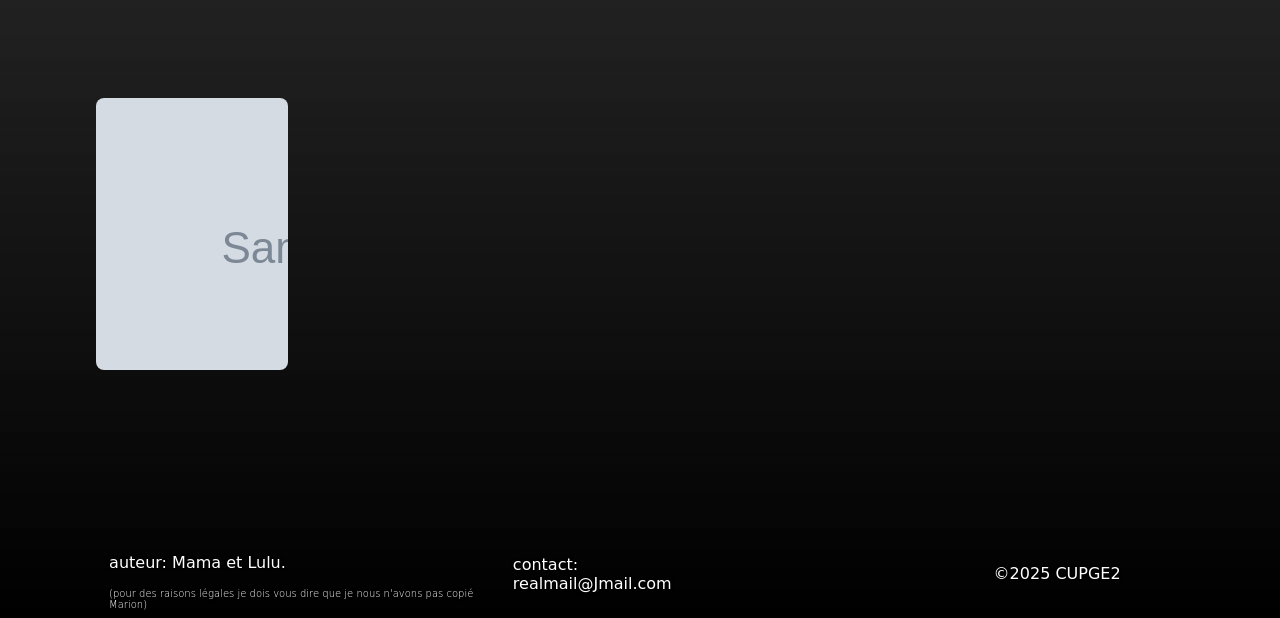
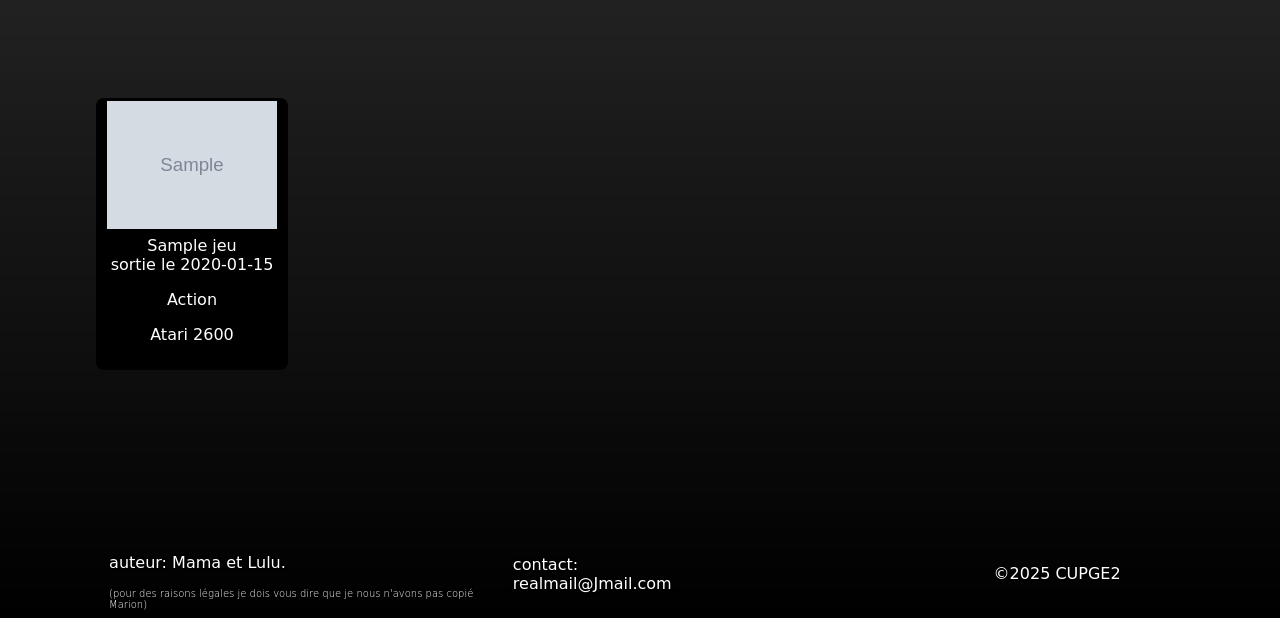
Before and after one commit to lethargii/bdd-projet, a PHP site: page / in a window 1280 px wide; the page is wider, and only the part inside the window is pictured. Shown: the part 302-920 px from the top of that part. Run offline with PHP 8.4, Linux system fonts and the light colour scheme; data comes from the database, SQL or seed files in the repository; tables that the repository leaves empty hold one stand-in row (values such as "Sample post"); grey boxes marked "Sample" are stand-in pictures; some web fonts are replaced.

Commit message:
différents jeux

```diff
--- a/styles/blocs.css
+++ b/styles/blocs.css
@@ -42,3 +42,8 @@
     color: white;
     text-decoration: none;
 }
+
+.pokeLilImg{
+    margin: 0.2rem;
+    height: 8rem;
+}
```
